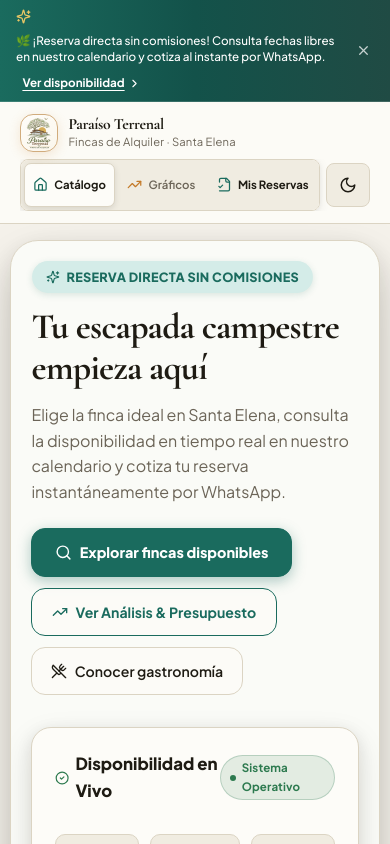
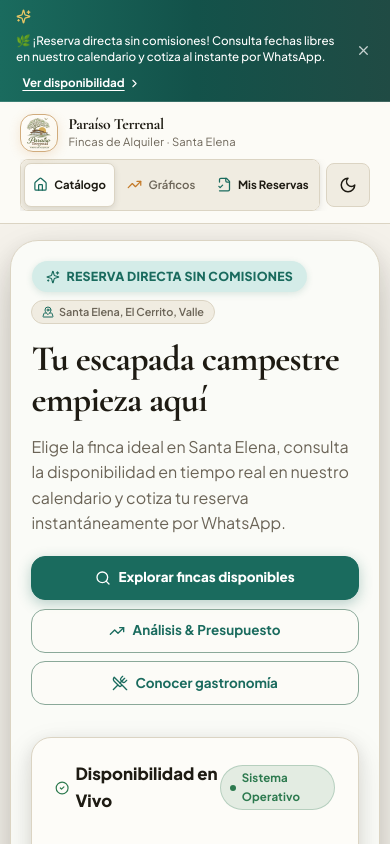
Before and after one commit to cristian79orozco-commits/control-fincas-campestres, a React (Vite) app: page / in a window 390 px wide. Shown: the top 844 px of the page. Built offline with nearby package versions, Linux system fonts and the light colour scheme; no server answers; the database is empty.

Commit message:
feat(hero): ampliar imagen, ubicacion alineada en movil y CTAs uniformes en grilla

```diff
--- a/src/components/Hero.tsx
+++ b/src/components/Hero.tsx
@@ -91,7 +91,8 @@ export const Hero: React.FC<HeroProps> = ({
         )}
 
         <div className="hero-content" style={{ position: 'relative', zIndex: 2 }}>
-          {/* Eyebrow con micro-animación */}
+          {/* Fila superior: Eyebrow + Ubicación compacta en móvil */}
+          <div className="hero-badges-row">
             <motion.div
               initial={{ scale: 0.95 }}
               animate={{ scale: 1 }}
@@ -109,7 +110,7 @@ export const Hero: React.FC<HeroProps> = ({
                   background: 'var(--primary-bg)',
                   color: 'var(--primary)',
                   fontWeight: 800,
-                fontSize: '0.8rem',
+                  fontSize: '0.78rem',
                   letterSpacing: '0.02em',
                   boxShadow: '0 2px 8px rgba(26, 107, 94, 0.15)',
                 }}
@@ -117,6 +118,14 @@ export const Hero: React.FC<HeroProps> = ({
                 <Sparkles size={14} /> {eyebrow}
               </span>
             </motion.div>
+
+            {badgeUbicacion && (
+              <span className="hero-location-inline">
+                <MapPinned size={12} style={{ color: 'var(--primary)', flexShrink: 0 }} />
+                <span>{badgeUbicacion}</span>
+              </span>
+            )}
+          </div>
 
           {/* Título Principal */}
           <h1
@@ -147,66 +156,37 @@ export const Hero: React.FC<HeroProps> = ({
             {subtitulo}
           </p>
 
-          {/* Botones de Acción Rápida (CTAs de Alto Impacto) */}
-          <div
-            className="hero-ctas"
+          {/* Botones de Acción Rápida (CTAs uniformes y estructurados) */}
+          <div className="hero-ctas hero-ctas--uniform">
+            <button
+              className="btn btn-primary hero-cta-btn min-h-[46px] active:scale-[0.98]"
+              onClick={onExploreClick}
               style={{
-              display: 'flex',
-              gap: '0.65rem',
-              flexWrap: 'wrap',
-              marginTop: '1.5rem',
-              alignItems: 'center',
+                fontWeight: 800,
+                borderRadius: 'var(--rad-sm, 12px)',
+                boxShadow: '0 4px 14px rgba(26, 107, 94, 0.3)',
               }}
             >
-            <button
-              className="btn btn-primary min-h-[44px] active:scale-[0.98]"
-              onClick={onExploreClick}
-              style={{
-                padding: '0.75rem 1.4rem',
-                fontSize: '0.9rem',
-                fontWeight: 800,
-                borderRadius: 'var(--rad-sm, 12px)',
-                boxShadow: '0 4px 14px rgba(26, 107, 94, 0.35)',
-              }}
-            >
-              <Search size={17} /> {ctaTexto}
+              <Search size={16} /> <span>{ctaTexto}</span>
             </button>
 
             {onVisualClick && (
               <button
                 type="button"
-                className="btn btn-outline min-h-[44px] active:scale-[0.98]"
+                className="btn btn-outline hero-cta-btn hero-cta-btn--secondary min-h-[46px] active:scale-[0.98]"
                 onClick={onVisualClick}
-                style={{
-                  padding: '0.75rem 1.25rem',
-                  fontSize: '0.88rem',
-                  fontWeight: 700,
-                  borderRadius: 'var(--rad-sm, 12px)',
-                  display: 'flex',
-                  alignItems: 'center',
-                  gap: '0.45rem',
-                  borderColor: 'var(--primary)',
-                  color: 'var(--primary)',
-                  background: 'color-mix(in srgb, var(--surface) 78%, transparent)',
-                }}
               >
-                <TrendingUp size={16} /> Ver Análisis & Presupuesto
+                <TrendingUp size={16} /> <span>Análisis & Presupuesto</span>
               </button>
             )}
 
             {ctaSecTexto && onMenusClick && (
               <button
-                className="btn btn-outline min-h-[44px] active:scale-[0.98]"
+                type="button"
+                className="btn btn-outline hero-cta-btn hero-cta-btn--secondary min-h-[46px] active:scale-[0.98]"
                 onClick={onMenusClick}
-                style={{
-                  padding: '0.75rem 1.15rem',
-                  fontSize: '0.88rem',
-                  fontWeight: 600,
-                  borderRadius: 'var(--rad-sm, 12px)',
-                  background: 'color-mix(in srgb, var(--surface) 78%, transparent)',
-                }}
               >
-                <UtensilsCrossed size={16} /> {ctaSecTexto}
+                <UtensilsCrossed size={16} /> <span>{ctaSecTexto}</span>
               </button>
             )}
           </div>
--- a/src/index.css
+++ b/src/index.css
@@ -494,7 +494,52 @@ ul, ol {
 }
 
 .hero-content {
-  max-width: 600px;
+  max-width: 720px;
+}
+
+.hero-badges-row {
+  display: flex;
+  align-items: center;
+  justify-content: space-between;
+  flex-wrap: wrap;
+  gap: 0.5rem;
+}
+
+.hero-location-inline {
+  display: none;
+}
+
+.hero-ctas--uniform {
+  display: grid;
+  grid-template-columns: repeat(auto-fit, minmax(200px, 1fr));
+  gap: 0.65rem;
+  margin-top: 1.5rem;
+  width: 100%;
+}
+
+.hero-cta-btn {
+  width: 100%;
+  min-width: 0;
+  justify-content: center;
+  padding: 0.72rem 0.8rem;
+  font-size: 0.84rem;
+  line-height: 1.25;
+  text-align: center;
+  gap: 0.45rem;
+  white-space: normal;
+}
+
+.hero-cta-btn--secondary {
+  font-weight: 700;
+  border-radius: var(--rad-sm, 12px);
+  border: 1.5px solid color-mix(in srgb, var(--primary) 42%, var(--border));
+  color: var(--primary);
+  background: color-mix(in srgb, var(--surface) 88%, transparent);
+}
+
+.hero-cta-btn--secondary:hover {
+  border-color: var(--primary);
+  background: color-mix(in srgb, var(--primary-bg) 55%, var(--surface));
 }
 
 .hero-media-wrap {
@@ -502,7 +547,7 @@ ul, ol {
   top: 0;
   right: 0;
   bottom: 0;
-  width: 62%;
+  width: 72%;
   pointer-events: none;
   z-index: 1;
   overflow: hidden;
@@ -514,8 +559,8 @@ ul, ol {
   object-fit: cover;
   object-position: center;
   display: block;
-  -webkit-mask-image: linear-gradient(to right, transparent 0%, rgba(0, 0, 0, 0.45) 28%, #000 64%);
-  mask-image: linear-gradient(to right, transparent 0%, rgba(0, 0, 0, 0.45) 28%, #000 64%);
+  -webkit-mask-image: linear-gradient(to right, transparent 0%, rgba(0, 0, 0, 0.55) 22%, #000 54%);
+  mask-image: linear-gradient(to right, transparent 0%, rgba(0, 0, 0, 0.55) 22%, #000 54%);
 }
 
 .hero-media-fade {
@@ -524,8 +569,8 @@ ul, ol {
   background: linear-gradient(
     90deg,
     var(--surface) 0%,
-    color-mix(in srgb, var(--surface) 92%, transparent) 36%,
-    color-mix(in srgb, var(--surface) 35%, transparent) 66%,
+    color-mix(in srgb, var(--surface) 88%, transparent) 28%,
+    color-mix(in srgb, var(--surface) 24%, transparent) 56%,
     transparent 100%
   );
 }
@@ -1927,26 +1972,41 @@ ul, ol {
     position: relative;
     inset: auto;
     width: 100%;
-    height: 205px;
+    height: 245px;
     order: -1;
   }
   .hero-media-img {
-    -webkit-mask-image: linear-gradient(to bottom, #000 40%, transparent 100%);
-    mask-image: linear-gradient(to bottom, #000 40%, transparent 100%);
+    -webkit-mask-image: linear-gradient(to bottom, #000 54%, transparent 100%);
+    mask-image: linear-gradient(to bottom, #000 54%, transparent 100%);
   }
   .hero-media-fade {
     background: linear-gradient(
       180deg,
-      transparent 15%,
-      color-mix(in srgb, var(--surface) 78%, transparent) 72%,
+      transparent 30%,
+      color-mix(in srgb, var(--surface) 72%, transparent) 78%,
       var(--surface) 100%
     );
   }
   .hero-location-pill {
-    right: 0.85rem;
-    bottom: 0.85rem;
-    font-size: 0.7rem;
-    padding: 0.3rem 0.7rem;
+    display: none;
+  }
+  .hero-location-inline {
+    display: inline-flex;
+    align-items: center;
+    gap: 0.3rem;
+    padding: 0.28rem 0.62rem;
+    border-radius: var(--rad-full);
+    background: var(--surface-2);
+    border: 1px solid var(--border);
+    color: var(--text-muted);
+    font-size: 0.68rem;
+    font-weight: 600;
+    line-height: 1.2;
+  }
+  .hero-ctas--uniform {
+    grid-template-columns: 1fr;
+    gap: 0.55rem;
+    margin-top: 1.25rem;
   }
   .hero-metrics, .admin-stats-row { grid-template-columns: repeat(2, 1fr); }
   .filters-grid { grid-template-columns: 1fr; }
```
Lines whose indentation alone changed are shown as unchanged.
